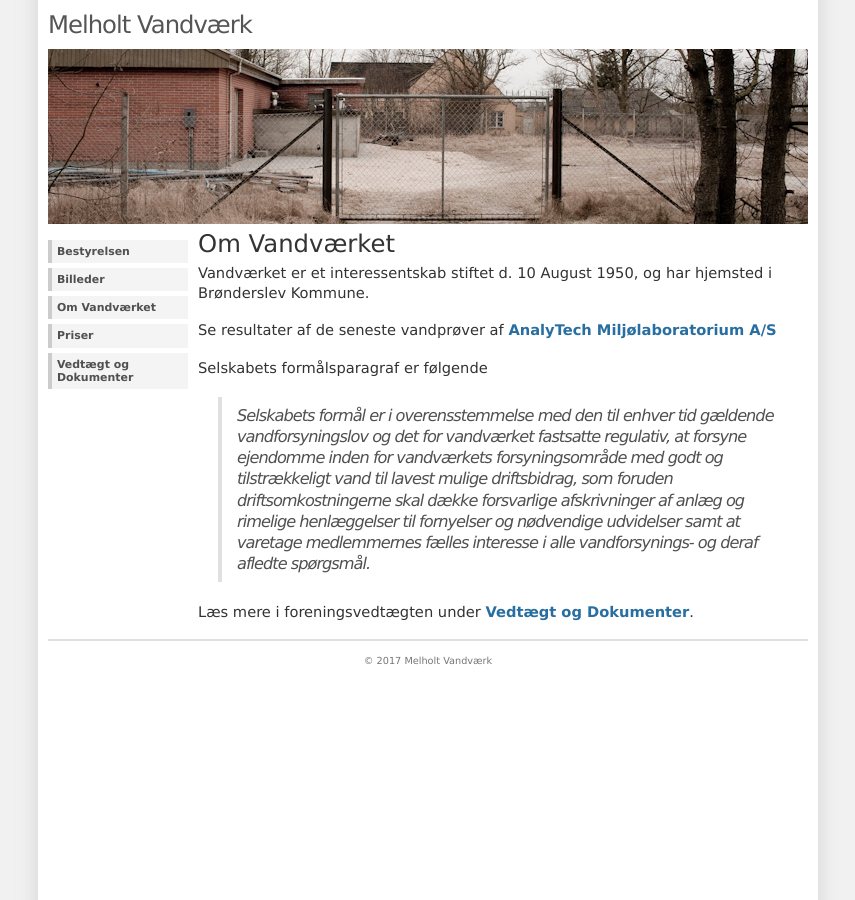
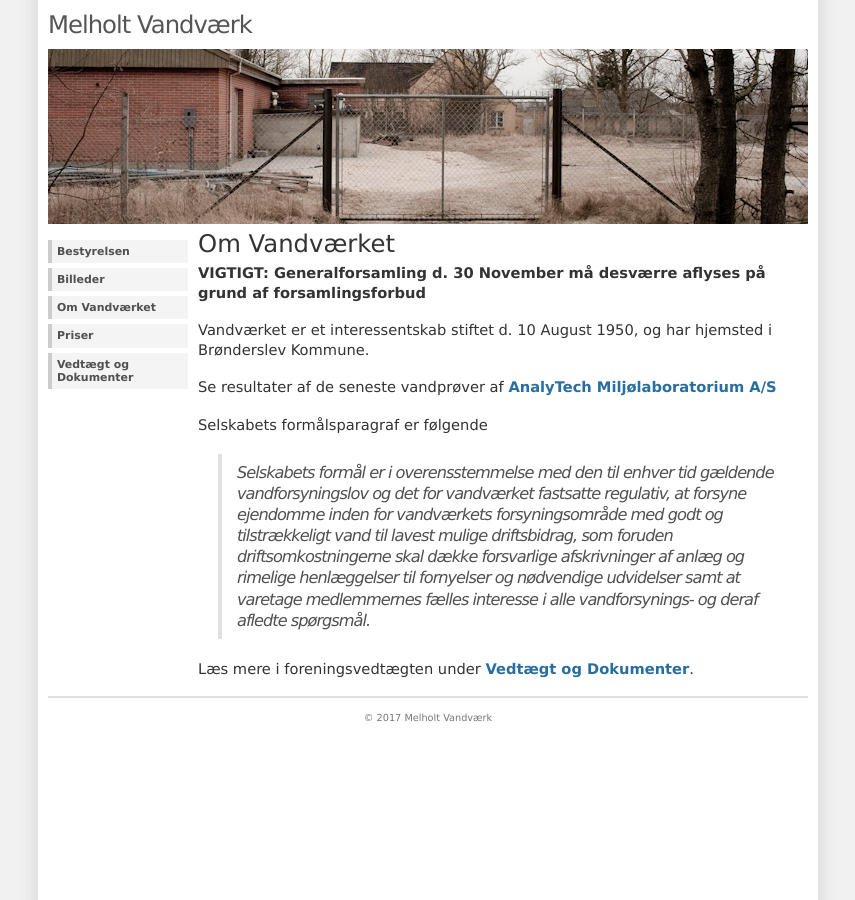
Before and after one commit to Nichlas/melholtvand, a Jekyll site: the page built from index.md, in a window 1280 px wide. Shown: the whole page, without its empty margins (212-1067 px from the left). Built offline with Jekyll 4.4.1, drawn with Linux system fonts in a browser that asks for light colours.

Commit message:
GF aflyst 2020

```diff
--- a/index.md
+++ b/index.md
@@ -5,6 +5,8 @@ permalink: /
 ---
 
 # Om Vandværket
+
+**VIGTIGT: Generalforsamling d. 30 November må desværre aflyses på grund af forsamlingsforbud**
 
 Vandværket er et interessentskab stiftet d. 10 August 1950, og har hjemsted i Brønderslev Kommune.
 
```
